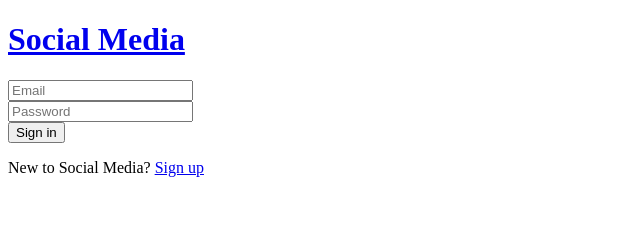
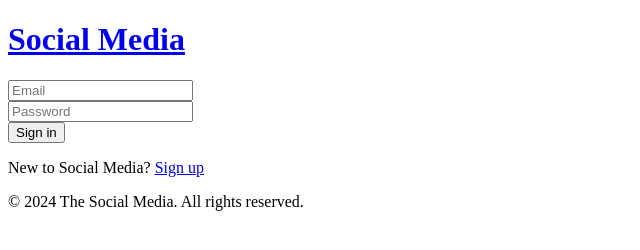
Before and after one commit to sonliacharo/social-media, a website: page app/views/auth/login.html in a window 1280 px wide. Shown: the whole page, without its empty margins (0-640 px from the left). Drawn offline with Linux system fonts and the light colour scheme.

Commit message:
refactor: add footer

```diff
--- a/app/views/auth/login.html
+++ b/app/views/auth/login.html
@@ -31,6 +31,11 @@
                 <p>New to Social Media? <a class="register-link" href='/register' aria-label="Create an account">Sign up</a></p>
             </div>
         </div>
+        <footer class="footer">
+            <div class="footer-content">
+                <p>&copy; 2024 The Social Media. All rights reserved.</p>
+            </div>
+        </footer>
     </main>
     <script src="/public/js/script.js"></script>
 </body>
```
Also changed, not shown: app/views/auth/register.html (+5 -0 lines), app/views/index.html (+5 -0 lines), app/views/partials/footer.html (deleted), app/views/partials/nav.html (deleted).
